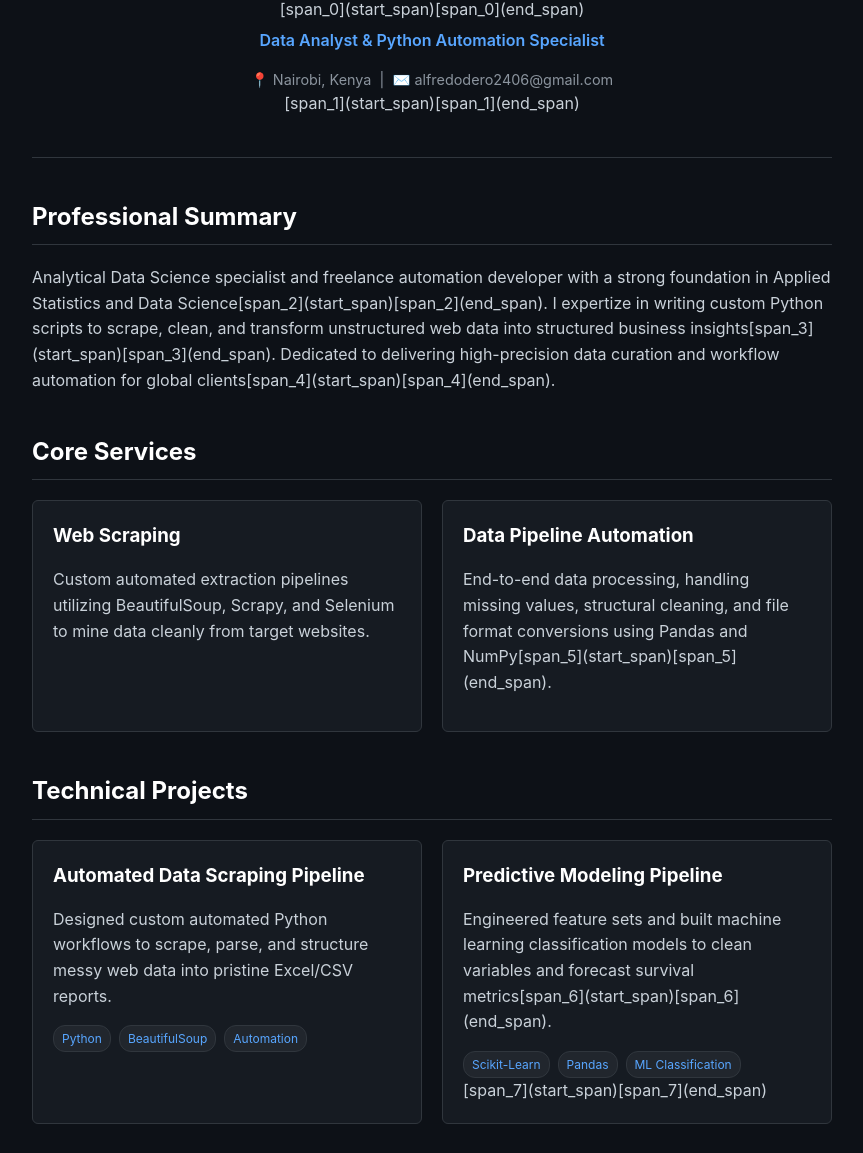
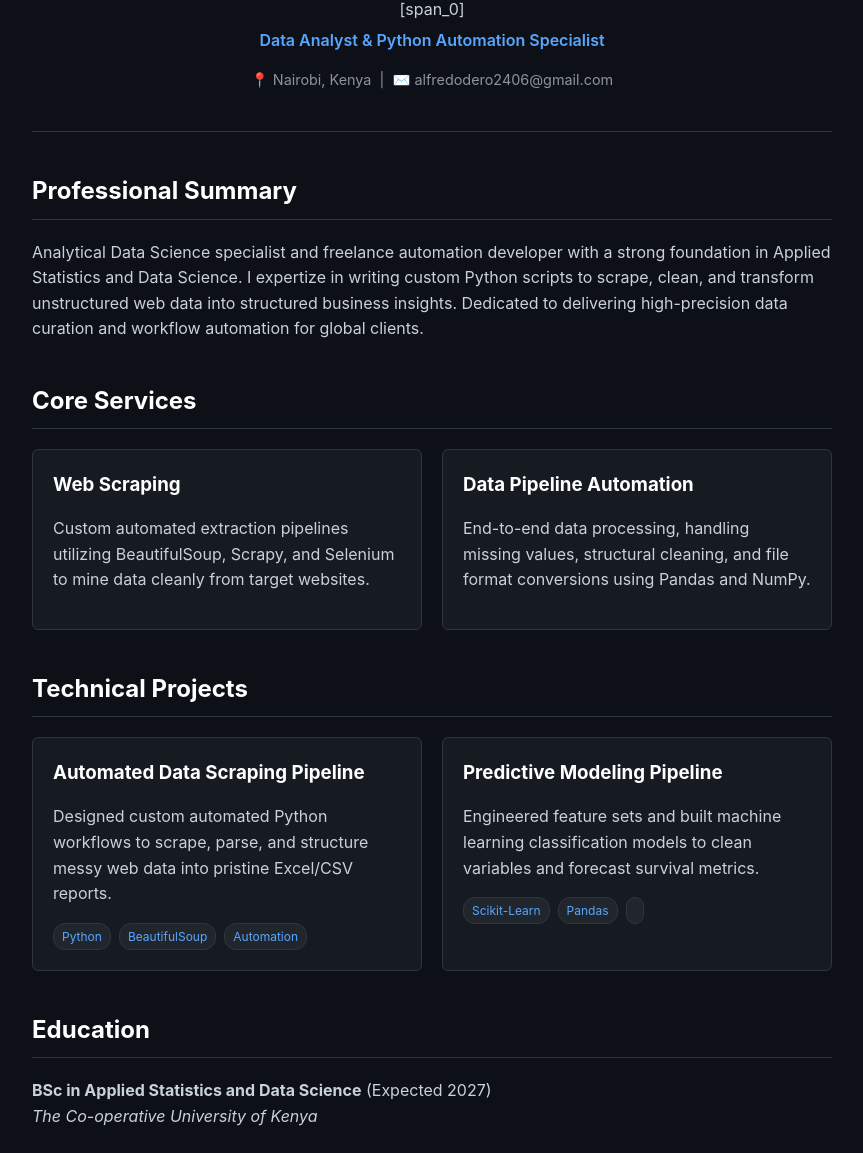
Before and after one commit to Influencer3560/Influencer3560.github.io, a plain HTML site: page index.html in a window 1280 px wide. Shown: the part 147-1300 px from the top of the page, without its empty margins (208-1071 px from the left). Drawn offline with Linux system fonts and the light colour scheme.

Commit message:
Remove unnecessary span tags from index.html

```diff
--- a/index.html
+++ b/index.html
@@ -55,14 +55,14 @@
 
 <div class="container">
     <header>
-        <h1>Alfred Odero</h1>[span_0](start_span)[span_0](end_span)
+        <h1>Alfred Odero</h1>[span_0]
         <div class="subtitle">Data Analyst & Python Automation Specialist</div>
-        <div class="contact">📍 Nairobi, Kenya &nbsp;|&nbsp; ✉️ alfredodero2406@gmail.com</div>[span_1](start_span)[span_1](end_span)
+        <div class="contact">📍 Nairobi, Kenya &nbsp;|&nbsp; ✉️ alfredodero2406@gmail.com</div>
     </header>
 
     <section id="about">
         <h2>Professional Summary</h2>
-        <p>Analytical Data Science specialist and freelance automation developer with a strong foundation in Applied Statistics and Data Science[span_2](start_span)[span_2](end_span). I expertize in writing custom Python scripts to scrape, clean, and transform unstructured web data into structured business insights[span_3](start_span)[span_3](end_span). Dedicated to delivering high-precision data curation and workflow automation for global clients[span_4](start_span)[span_4](end_span).</p>
+        <p>Analytical Data Science specialist and freelance automation developer with a strong foundation in Applied Statistics and Data Science. I expertize in writing custom Python scripts to scrape, clean, and transform unstructured web data into structured business insights. Dedicated to delivering high-precision data curation and workflow automation for global clients.</p>
     </section>
 
     <section id="services">
@@ -74,7 +74,7 @@
             </div>
             <div class="card">
                 <h3>Data Pipeline Automation</h3>
-                <p>End-to-end data processing, handling missing values, structural cleaning, and file format conversions using Pandas and NumPy[span_5](start_span)[span_5](end_span).</p>
+                <p>End-to-end data processing, handling missing values, structural cleaning, and file format conversions using Pandas and NumPy.</p>
             </div>
         </div>
     </section>
@@ -89,16 +89,16 @@
             </div>
             <div class="card">
                 <h3>Predictive Modeling Pipeline</h3>
-                <p>Engineered feature sets and built machine learning classification models to clean variables and forecast survival metrics[span_6](start_span)[span_6](end_span).</p>
-                <div class="tags"><span class="tag">Scikit-Learn</span><span class="tag">Pandas</span><span class="tag">ML Classification</span></div>[span_7](start_span)[span_7](end_span)
+                <p>Engineered feature sets and built machine learning classification models to clean variables and forecast survival metrics.</p>
+                <div class="tags"><span class="tag">Scikit-Learn</span><span class="tag">Pandas</span><span class="tag"></span>
             </div>
         </div>
     </section>
 
     <section id="education">
         <h2>Education</h2>
-        <p><strong>BSc in Applied Statistics and Data Science</strong> (Expected 2027)<br>[span_8](start_span)[span_8](end_span)
-        <em>The Co-operative University of Kenya</em></p>[span_9](start_span)[span_9](end_span)
+        <p><strong>BSc in Applied Statistics and Data Science</strong> (Expected 2027)<br>
+        <em>The Co-operative University of Kenya</em></p>
     </section>
 </div>
 
```
